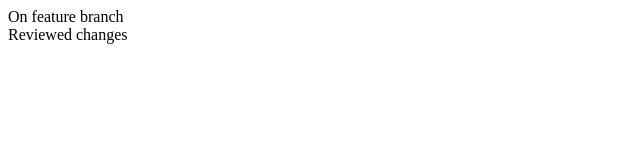
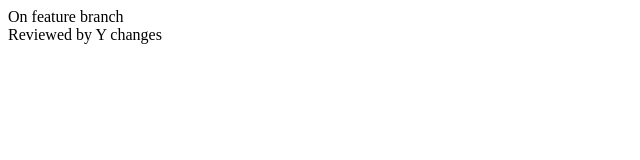
Before and after one commit to ppiyush13/learning-git, a plain HTML site: page index.html in a window 1280 px wide. Shown: the full height of the page, 0-640 px from the left. Drawn offline with Linux system fonts and the light colour scheme.

Commit message:
Review by Y

```diff
--- a/index.html
+++ b/index.html
@@ -2,7 +2,7 @@
 	<head>On feature branch</head>
 	<body>
 		<div>
-			Reviewed changes
+			Reviewed by Y changes
 		</div>
 	</body>
 </html>
```
